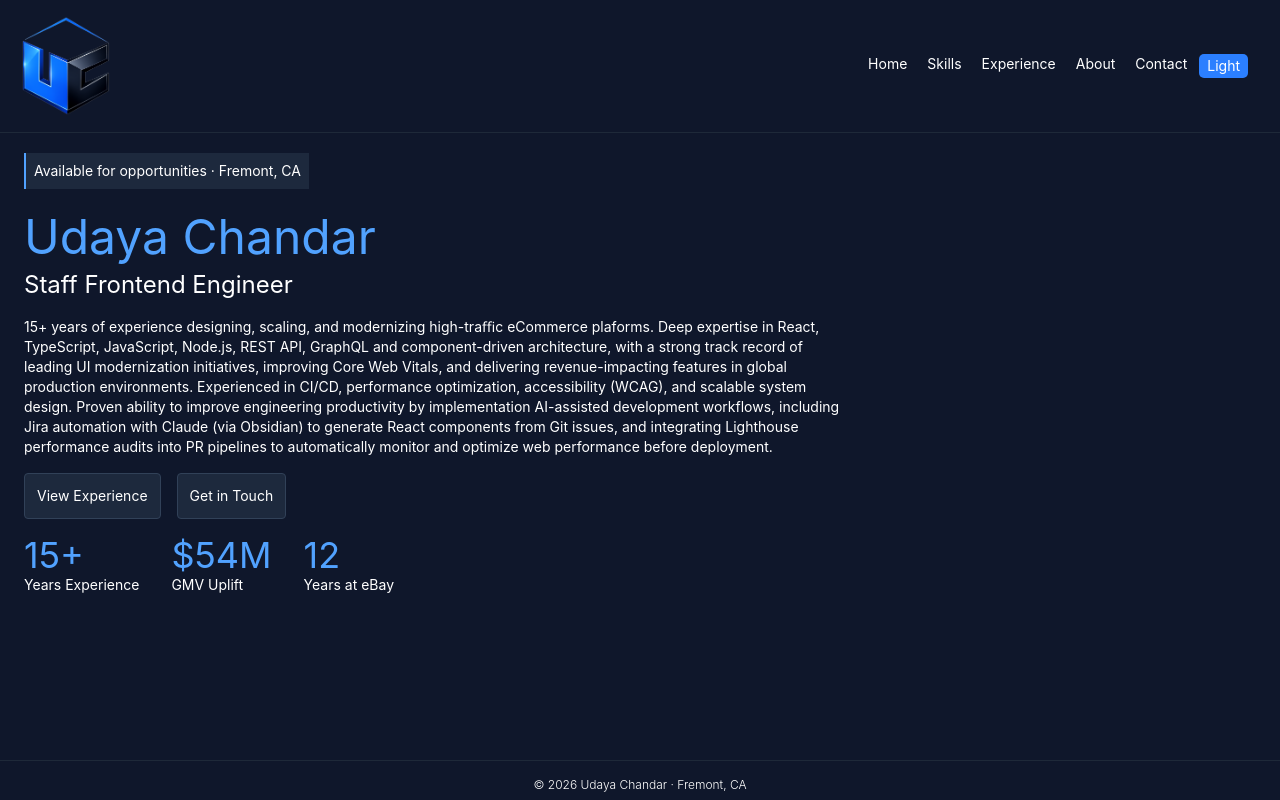
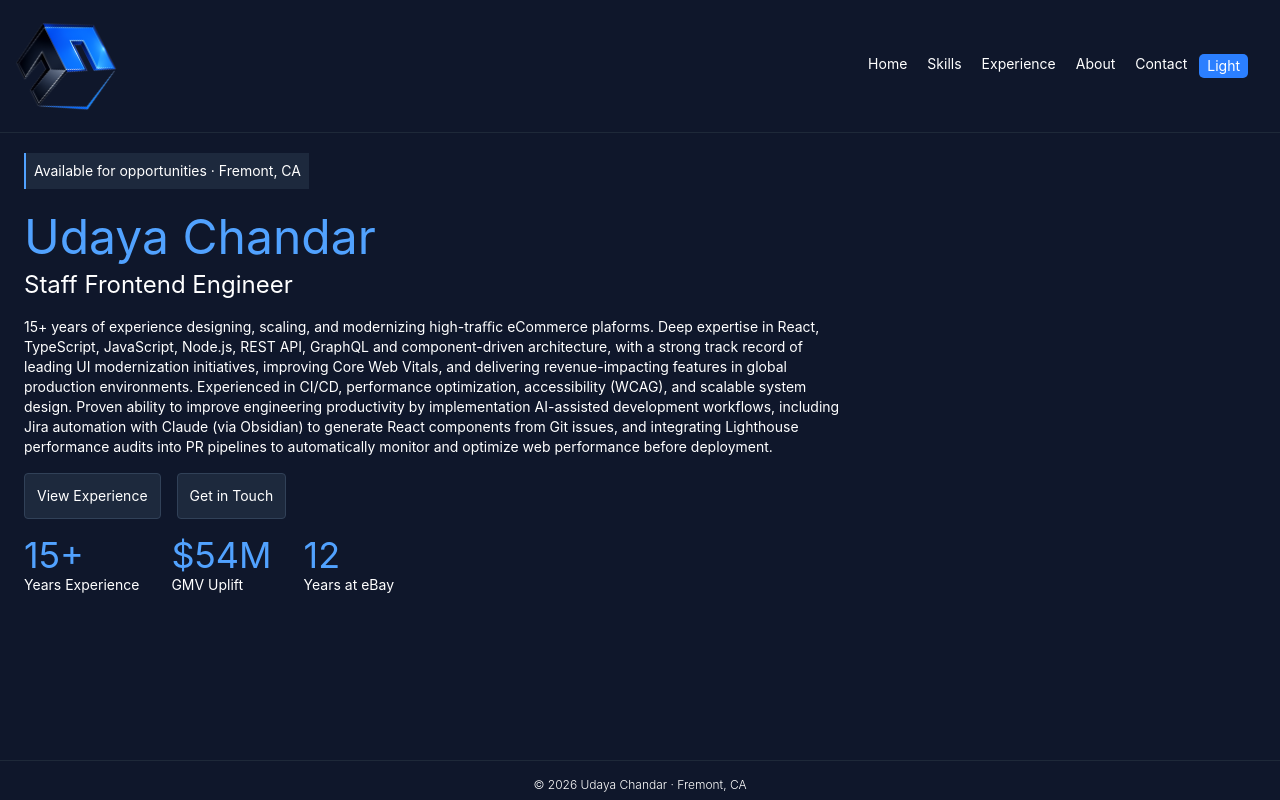
Before and after one commit to udayamca/udaya-profile, a React (Vite) app: page / in a window 1280 px wide. Built offline with nearby package versions, Linux system fonts and the light colour scheme.

Commit message:
logo rotate

```diff
--- a/src/components/Navbar.tsx
+++ b/src/components/Navbar.tsx
@@ -14,11 +14,15 @@ const Navbar: React.FC<NavbarProps> = ({ toggleEnabled, onToggleChange }) => {
   return (
     <>
       <div
-        className="flex items-center justify-between bg-slate-9001 dark:bg-slate-900 text-slate-900 dark:text-white p-4 border-b-1 border-blue-300 dark:border-gray-800
+        className="flex items-center justify-between dark:bg-slate-900 text-slate-900 dark:text-white p-4 border-b-1 border-blue-300 dark:border-gray-800
       "
       >
         <div>
-          <img src={ucLogo} alt="Udaya Chandar" className="w-15 sm:w-25" />
+          <img
+            src={ucLogo}
+            alt="Udaya Chandar"
+            className="uc-logo w-15 sm:w-25 animate-[spin_12s_ease-in-out_infinite]"
+          />
         </div>
 
         <div className="flex items-center sm:hidden gap-2">
```
Also changed, not shown: src/index.css (line endings or trailing spaces).
